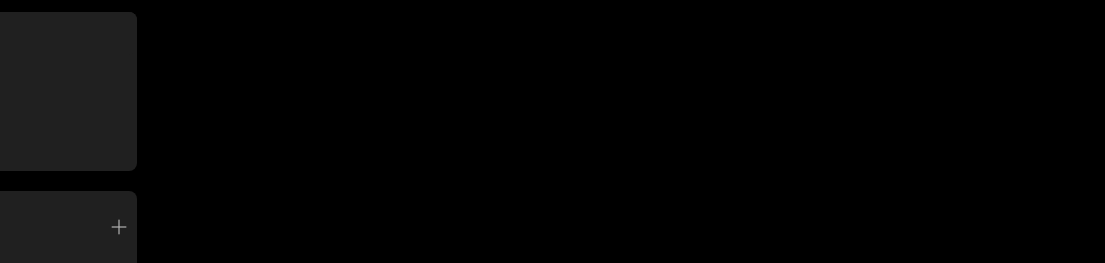
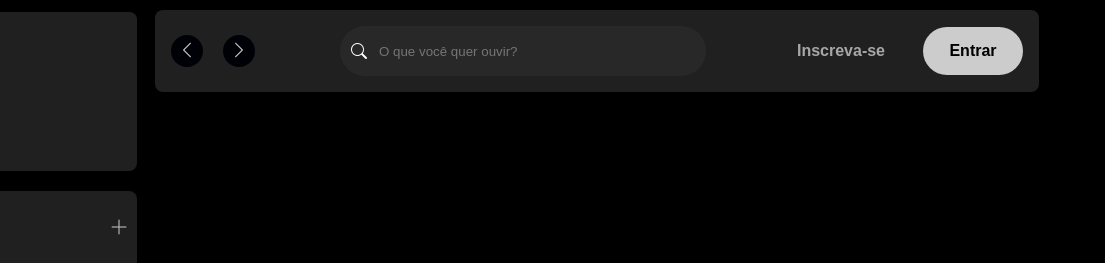
Before and after one commit to s0d4z3r0/spotify-imersao, a plain HTML site: page index.html in a window 1280 px wide. Shown: the top 263 px of the page, 175-1280 px from the left. Drawn offline with nearby package versions, Linux system fonts and the light colour scheme.

Commit message:
Adicionado o header navigation no main

```diff
--- a/index.html
+++ b/index.html
@@ -3,10 +3,15 @@
   <head>
     <meta charset="UTF-8" />
     <meta name="viewport" content="width=device-width, initial-scale=1.0" />
-    <link rel="shortcut icon" href="/src/assets/spotify.png" type="image/x-icon" />
+    <link
+      rel="shortcut icon"
+      href="/src/assets/spotify.png"
+      type="image/x-icon"
+    />
     <link rel="stylesheet" href="/src/styles/reset.css" />
     <link rel="stylesheet" href="/src/styles/variables.css" />
     <link rel="stylesheet" href="/src/styles/sidebar-footer.css" />
+    <link rel="stylesheet" href="/src/styles/main-content.css" />
     <link
       rel="stylesheet"
       href="https://cdn.jsdelivr.net/npm/bootstrap-icons@1.11.3/font/bootstrap-icons.min.css"
@@ -70,12 +75,43 @@
       </div>
     </div>
 
-    <main></main>
+    <main>
+      <div class="main-container">
+        <nav class="header__navigation">
+          <div class="navigation">
+            <button class="arrow-left">
+              <i class="bi bi-chevron-left"></i>
+            </button>
+            <button class="arrow-right">
+              <i class="bi bi-chevron-right"></i>
+            </button>
+          </div>
+
+          <div class="header__search">
+            <i class="bi bi-search"></i>
+            <input
+              type="text"
+              id="search-input"
+              maxlength="800"
+              placeholder="O que você quer ouvir?"
+            />
+          </div>
+
+          <div class="header__login">
+            <button class="subscribe">Inscreva-se</button>
+            <button class="login">Entrar</button>
+          </div>
+        </nav>
+      </div>
+    </main>
 
     <footer class="footer">
       <div class="footer-text">
         <h1>TESTAR O PREMIUM DE GRAÇA</h1>
-        <p>Inscreva-se para curtir música ilimitada e podcasts só com alguns anúncios. Não precisa de cartão de crédito.</p>
+        <p>
+          Inscreva-se para curtir música ilimitada e podcasts só com alguns
+          anúncios. Não precisa de cartão de crédito.
+        </p>
       </div>
       <button>Inscreva-se grátis</button>
     </footer>
--- /dev/null
+++ b/src/styles/main-content.css
@@ -0,0 +1,100 @@
+.main-container{
+    max-width: 80vw;
+    height: 100vh;
+    margin-left: 320px;
+    margin-right: 56px;
+}
+.header__navigation{
+    display: flex;
+    justify-content: space-between;
+    align-items: center;
+    padding: 16px;
+    margin: 10px;
+    border-radius: 8px;
+    background-color: #202020;
+}
+.header__navigation .navigation{
+    display: flex;
+    justify-content: space-around;
+    align-items: center;
+}
+.header__navigation .navigation .arrow-left{
+    margin-right: 1.25rem;
+}
+.arrow-left, .arrow-right{
+    display: flex;
+    align-items: center;
+    justify-content: center;
+    width: 32px;
+    height: 32px;
+    background: var(--bg-icon);
+    background-color: var(--bg-arrow-color);
+    border-radius: 50%;
+    border: none;
+    cursor: pointer;
+}
+.arrow-left i, .arrow-right i{
+    transition: 125ms ease-in-out;
+    color: #ccc;
+    font-size: 18px;
+}
+.arrow-left i:hover, .arrow-right i:hover{
+    color: #fff;
+}
+
+.header__login{
+    display: flex;
+    align-items: center;
+}
+.header__search{
+    display: flex;
+    align-items: center;
+    width: 364px;
+    height: 48px;
+    background-color: #282828;
+    border-radius: 500px;
+    border: 1px solid transparent;
+}
+.header__search i{
+    width: 16px;
+    height: 16px;
+    margin-left: 10px;
+}
+.header__search input{
+    background: transparent;
+    border: none;
+    padding: 0px 100px 0px 12px;
+    color: #fff;
+    text-overflow: ellipsis;
+    overflow: hidden;
+    white-space: nowrap;
+    outline: none;
+}
+.header__login .subscribe{
+    color: #a7a7a7;
+    font-size: 16px;
+    font-weight: 700;
+    background-color: transparent;
+    margin-right: 32px;
+    border: none;
+    cursor: pointer;
+    transition: 125ms ease-in-out;
+}
+.header__login .subscribe:hover{
+    color: #fff;
+}
+.header__login .login{
+    background-color: #ccc;
+    width: 100px;
+    height: 48px;
+    color: #000;
+    font-size: 16px;
+    font-weight: 700;
+    border-radius: 40px;
+    border: none;
+    cursor: pointer;
+    transition: 125ms ease-in-out;
+}
+.header__login .login:hover{
+    background-color: #fff;
+}
--- a/src/styles/variables.css
+++ b/src/styles/variables.css
@@ -1,4 +1,7 @@
 :root{
     /* FONT */
     --font-dm-sans: 'DM Sans', sans-serif;
+
+    --bg-icon: #131313;
+    --bg-arrow-color: rgba(0,0,07);
 }
```
